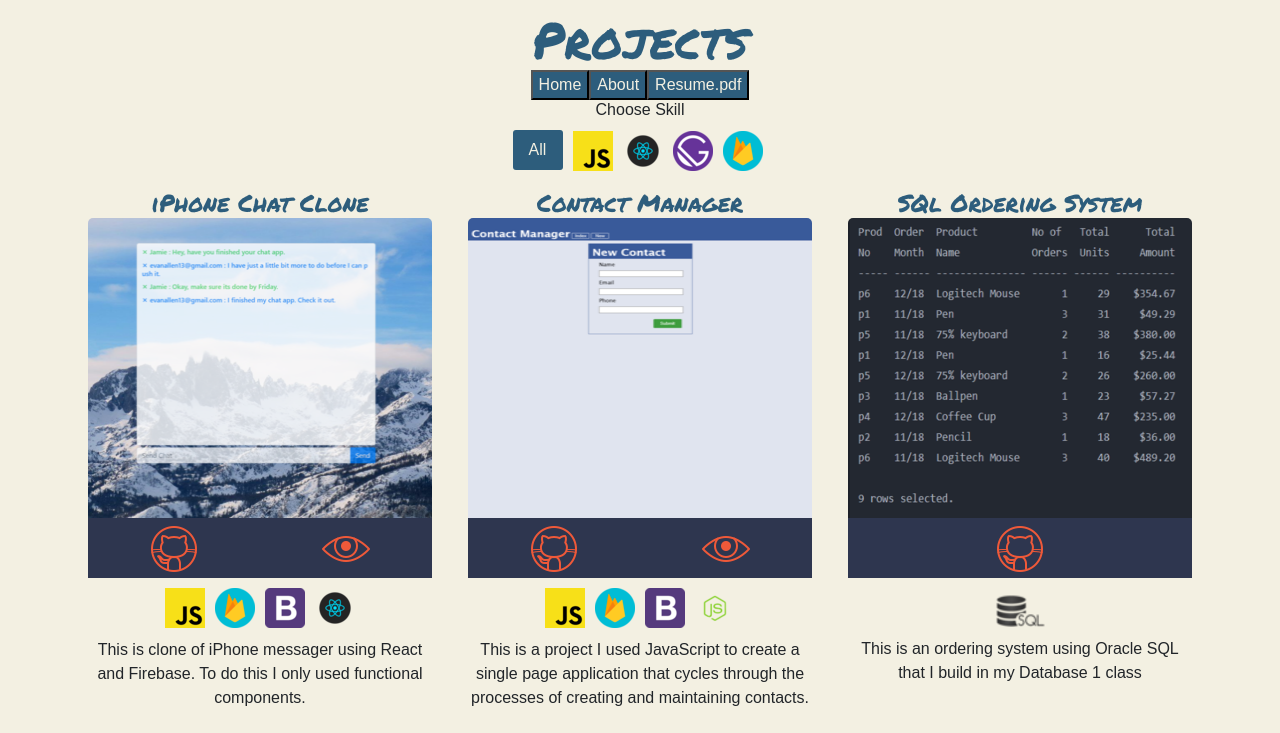
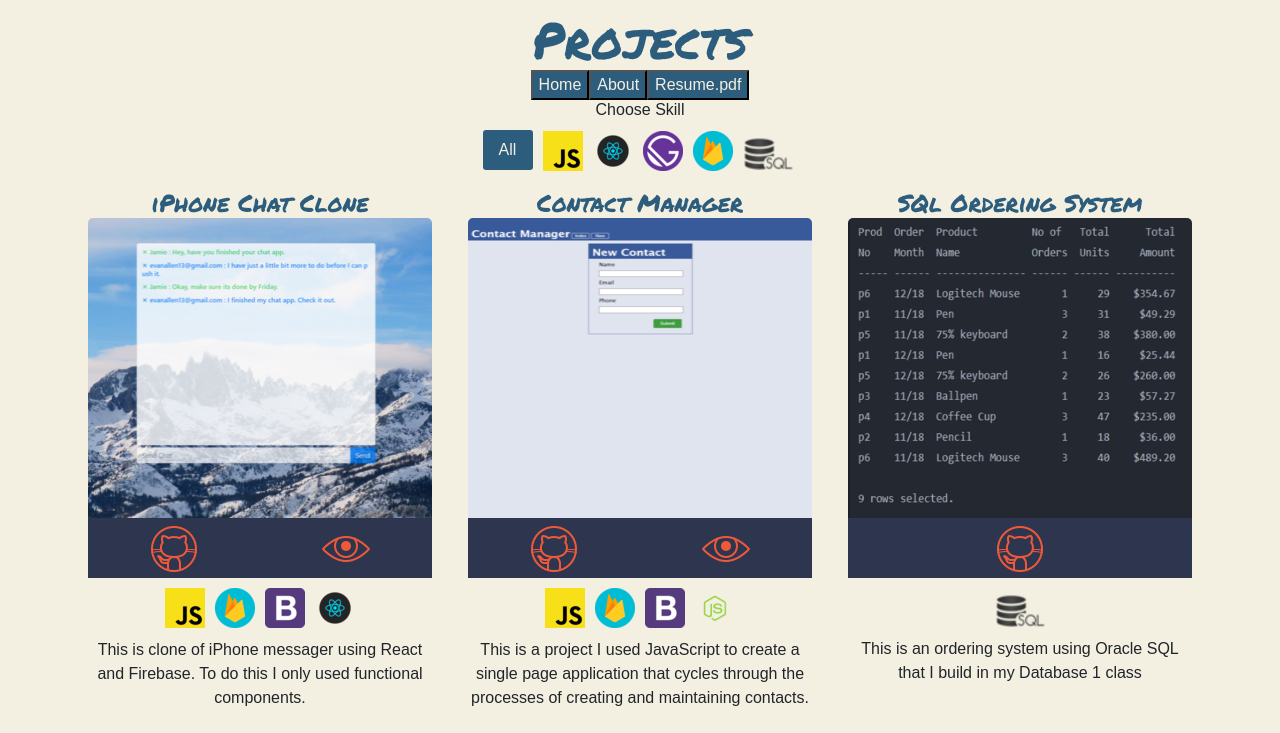
Before and after one commit to evanallen13/gatsby-portfolio, a Gatsby site: page /projects in a window 1280 px wide. Shown: the top 733 px of the page. Built offline with nearby package versions, Linux system fonts and the light colour scheme; Gatsby itself is replaced by a stand-in of ours.

Commit message:
add sql project

```diff
--- a/src/pages/projects.jsx
+++ b/src/pages/projects.jsx
@@ -7,6 +7,7 @@ import js from'../../static/skills/js.png'
 import react from '../../static/skills/react.png'
 import gats from '../../static/skills/gatsby.png'
 import fb from '../../static/skills/firebase.png'
+import sqlIcon from '../../static/skills/sql.png'
 
 const Projects = ({data}) =>{
     const [ skill, setSkill ] = useState('')
@@ -26,7 +27,7 @@ const Projects = ({data}) =>{
               <img src={react} alt="react" onClick={() => setSkill('react')}></img>
               <img src={gats} alt="gatsby" onClick={() => setSkill('gatsby')}></img>
               <img src={fb} alt="firebase" onClick={() => setSkill('firebase')}></img>
-              {/* <img src={} alt="sql" onClick={() => setSkill('sql')}/> */}
+              <img src={sqlIcon} alt="sql" onClick={() => setSkill('sql')}/>
             </div>
             <div className="d-flex flex-wrap justify-content-center">
                 {
```
